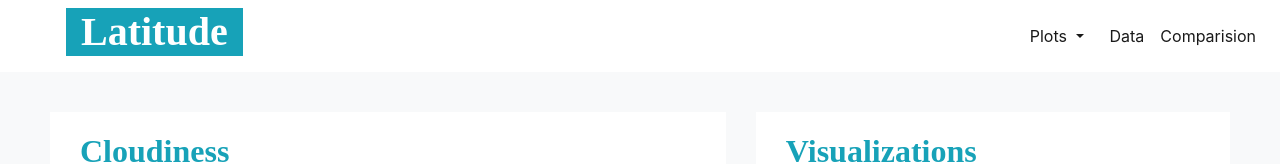
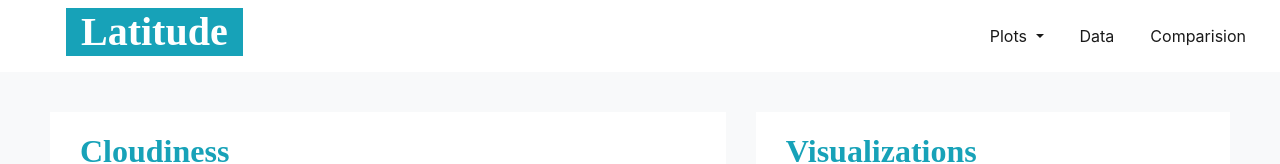
Before and after one commit to sonalifulzele/Unit-11-Assignment-Web, a plain HTML site: page Cloudiness.html in a window 1280 px wide. Shown: the top 164 px of the page. Drawn offline with nearby package versions, Linux system fonts and the light colour scheme.

Commit message:
fixing top nav

```diff
--- a/Cloudiness.html
+++ b/Cloudiness.html
@@ -30,10 +30,10 @@
                             <a class="dropdown-item" href="WindSpeed.html">Wind Speed</a>
                         </div>
                     </li>
-                <li class="nav-item active">
+                    <li class="nav-item active" style="padding: 0 10px;">
                         <a class="nav-link" href="DisplayData.html">Data <span class="sr-only">(current)</span></a>
                     </li>
-                <li class="nav-item active">
+                    <li class="nav-item active" style="padding: 0 10px;">
                         <a class="nav-link" href="ComparePlots.html">Comparision</a>
                     </li>
                 </ul>
```
Also changed, not shown: Humidity.html (+2 -2 lines), MaxTemp.html (+2 -2 lines), WindSpeed.html (+2 -2 lines). Lines whose indentation alone changed are shown as unchanged.
